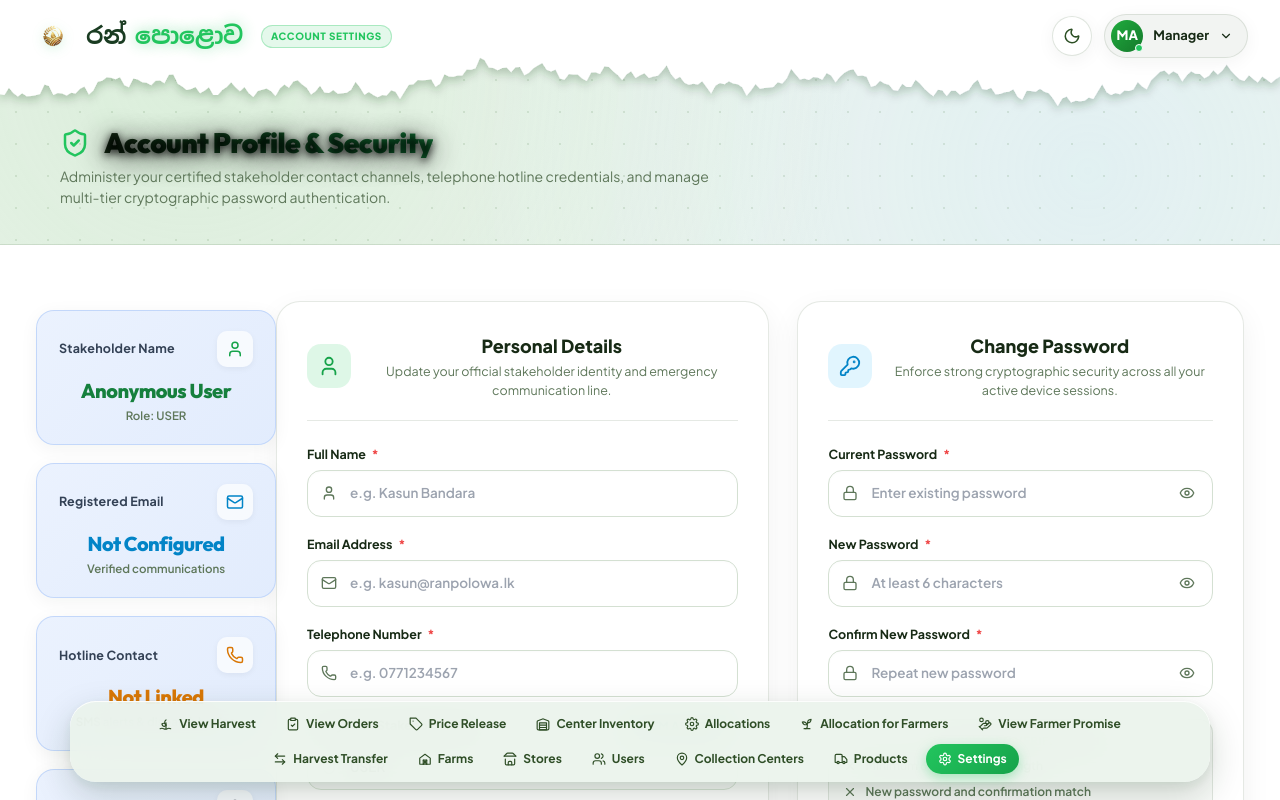
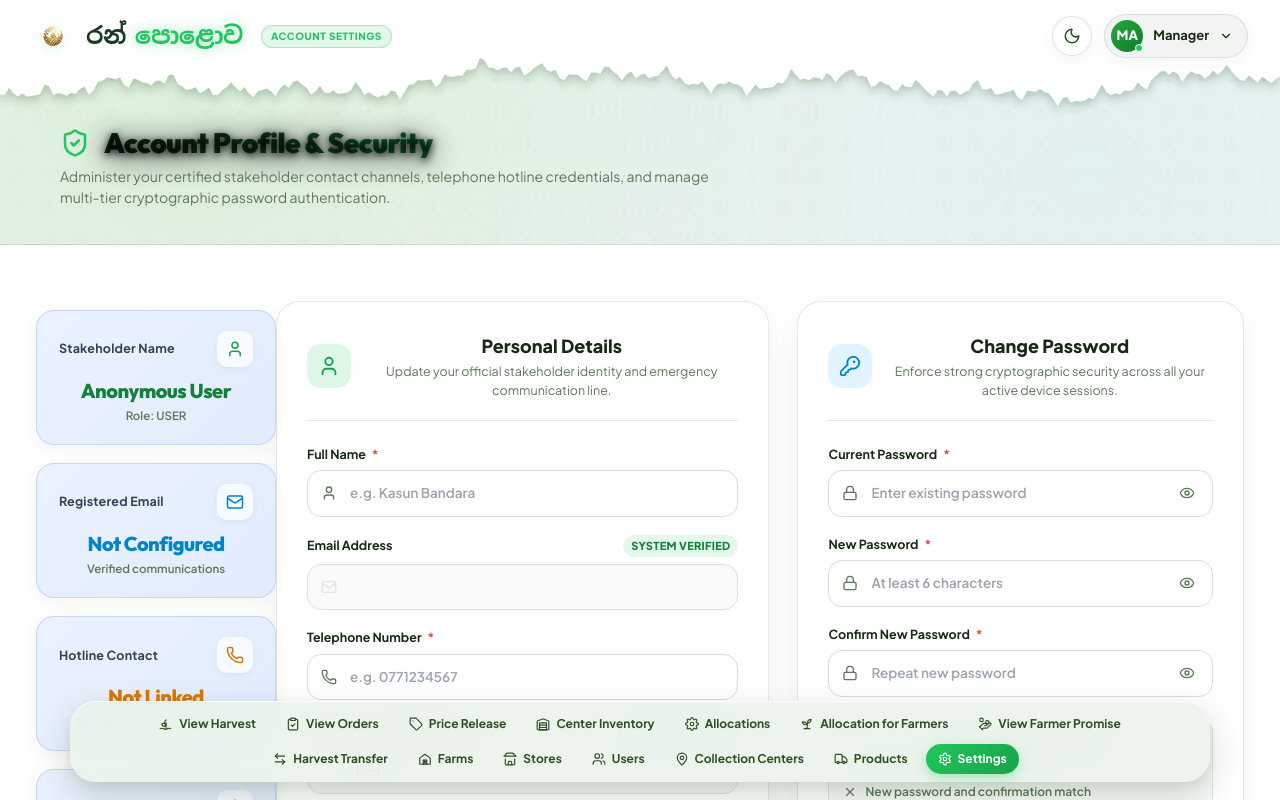
Before and after one commit to Tharushadils/AgriSmart-fe, a React (Vite) app: page /user-setting in a window 1280 px wide. Shown: the top 800 px of the page. Built offline with nearby package versions, Linux system fonts and the light colour scheme; no server answers; a web font is replaced by a local one.

Commit message:
email area freezed

```diff
--- a/src/pages/UserSetting.tsx
+++ b/src/pages/UserSetting.tsx
@@ -12,7 +12,6 @@ import {
   Mail,
   Phone,
   ShieldCheck,
-  ArrowLeft,
   KeyRound,
   Check,
   X
@@ -21,8 +20,6 @@ import api from '../service/api';
 import logoImg from '../assets/logo.jpg';
 import UserProfileMenu from '../components/UserProfileMenu';
 import '../UserSetting.css';
-
-
 
 type NavIconProps = React.SVGProps<SVGSVGElement> & { size?: number | string };
 
@@ -268,23 +265,11 @@ export const UserSettings: FC = () => {
     loadUser();
   }, []);
 
-  const getDashboardPath = (role: string): string => {
-    const r = String(role || '').toUpperCase();
-    if (r === 'MANAGER' || r === 'OWNER' || r === 'ADMIN') return '/managerdashboard';
-    if (r === 'FARM' || r === 'FARMER') return '/farmdashboard';
-    if (r === 'STORE' || r === 'STORE OWNER') return '/storedashboard';
-    return '/user';
-  };
-
-  // Handle Personal Details Save
+  // Handle Personal Details Save (name and telephoneNumber only; email is read-only)
   const handleSaveProfile = async (e: React.FormEvent) => {
     e.preventDefault();
     if (!profile.name.trim()) {
       showToast('Full name is required.', 'error');
-      return;
-    }
-    if (!profile.email.trim()) {
-      showToast('Email address is required.', 'error');
       return;
     }
     if (!profile.telephoneNumber.trim()) {
@@ -296,7 +281,6 @@ export const UserSettings: FC = () => {
     try {
       const payload = {
         name: profile.name.trim(),
-        email: profile.email.trim().toLowerCase(),
         telephoneNumber: profile.telephoneNumber.trim()
       };
 
@@ -378,7 +362,6 @@ export const UserSettings: FC = () => {
 
   return (
     <div className={`user-settings-root ${isDark ? 'dark-theme' : ''}`}>
-
       <header className="header-wrapper">
         <div className="header-bg-svg-wrap">
           <svg viewBox="0 0 1440 120" fill="none" preserveAspectRatio="none" xmlns="http://www.w3.org/2000/svg">
@@ -423,18 +406,13 @@ export const UserSettings: FC = () => {
             </button>
 
             <UserProfileMenu />
-
-
           </div>
         </div>
       </header>
 
-
       <section className="page-hero-banner">
         <div className="hero-doodle-bg" />
         <div className="hero-content-inner">
-
-
           <div className="hero-header-row">
             <div>
               <h1 className="hero-page-title">
@@ -445,14 +423,11 @@ export const UserSettings: FC = () => {
                 Administer your certified stakeholder contact channels, telephone hotline credentials, and manage multi-tier cryptographic password authentication.
               </p>
             </div>
-
           </div>
         </div>
       </section>
 
-
       <main className="settings-main-container">
-
         <div className="stats-grid">
           <div className="stat-card">
             <div className="stat-header">
@@ -499,9 +474,7 @@ export const UserSettings: FC = () => {
           </div>
         </div>
 
-
         <div className="settings-grid-layout">
-
           <div className="settings-card">
             <div className="settings-card-header">
               <div className="settings-icon-badge green">
@@ -545,13 +518,13 @@ export const UserSettings: FC = () => {
                   </div>
                 </div>
 
-                {/* Email Address */}
+                {/* Email Address (Read-only, non-editable like Role) */}
                 <div className="settings-field-group">
                   <label className="settings-label">
                     <span className="settings-label-left">
                       <span>Email Address</span>
-                      <span className="settings-req-star">*</span>
                     </span>
+                    <span className="settings-badge-readonly">System Verified</span>
                   </label>
                   <div className="settings-input-wrap">
                     <span className="settings-input-prefix-icon">
@@ -559,11 +532,10 @@ export const UserSettings: FC = () => {
                     </span>
                     <input
                       type="email"
-                      required
+                      readOnly
+                      disabled
                       value={profile.email}
-                      onChange={(e) => setProfile({ ...profile, email: e.target.value })}
-                      placeholder="e.g. kasun@ranpolowa.lk"
-                      className="settings-text-input"
+                      className="settings-text-input readonly"
                     />
                   </div>
                 </div>
@@ -591,7 +563,7 @@ export const UserSettings: FC = () => {
                   </div>
                 </div>
 
-
+                {/* Ecosystem Stakeholder Role */}
                 <div className="settings-field-group">
                   <label className="settings-label">
                     <span className="settings-label-left">
@@ -633,7 +605,6 @@ export const UserSettings: FC = () => {
               </form>
             )}
           </div>
-
 
           <div className="settings-card">
             <div className="settings-card-header">
@@ -786,7 +757,6 @@ export const UserSettings: FC = () => {
         </div>
       </main>
 
-
       <div className="rp-floating-dock" role="navigation" aria-label="Manager Quick Navigation">
         <div className="rp-floating-pill">
           {[
@@ -821,14 +791,12 @@ export const UserSettings: FC = () => {
         </div>
       </div>
 
-
       {toast && (
         <div className={`settings-toast ${toast.type}`}>
           {toast.type === 'error' ? <AlertCircle size={18} /> : <CheckCircle2 size={18} />}
           <span>{toast.msg}</span>
         </div>
       )}
-
 
       <footer className="app-site-footer">
         <div className="footer-inner-content">
```
